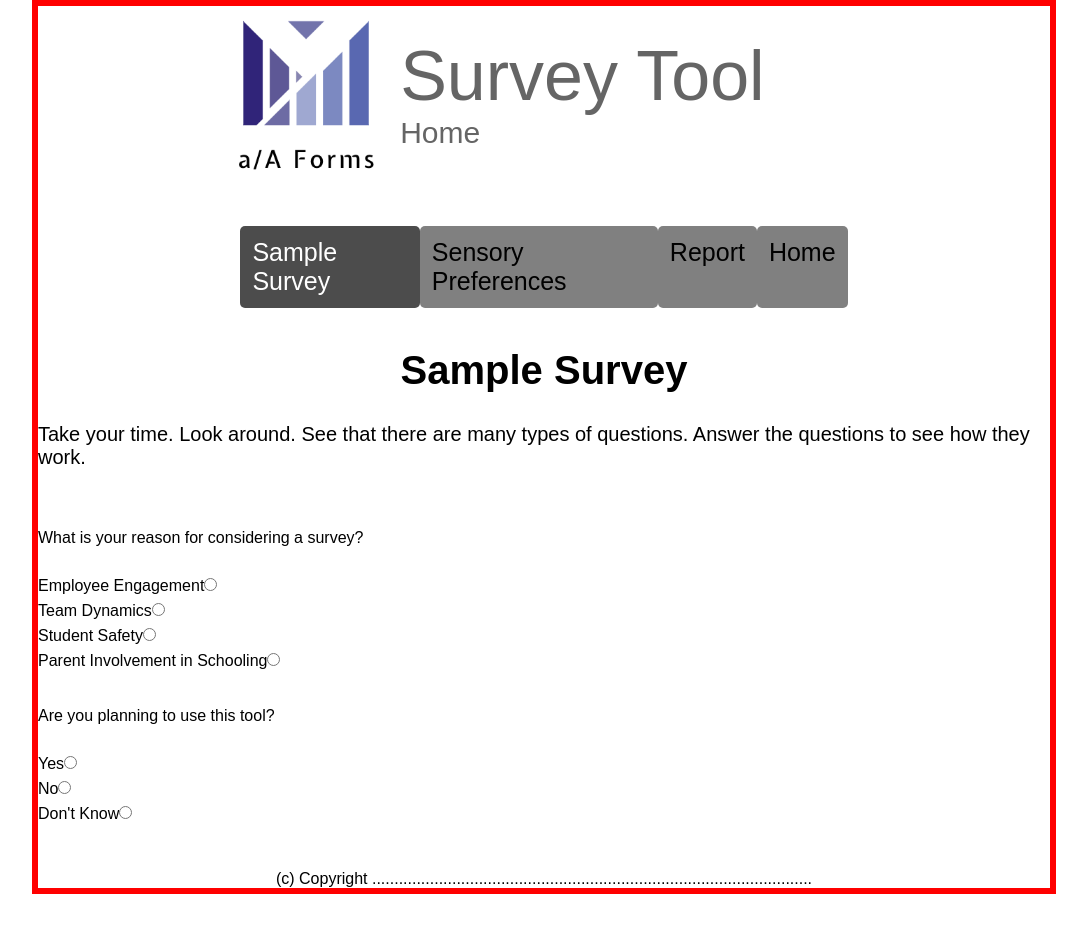
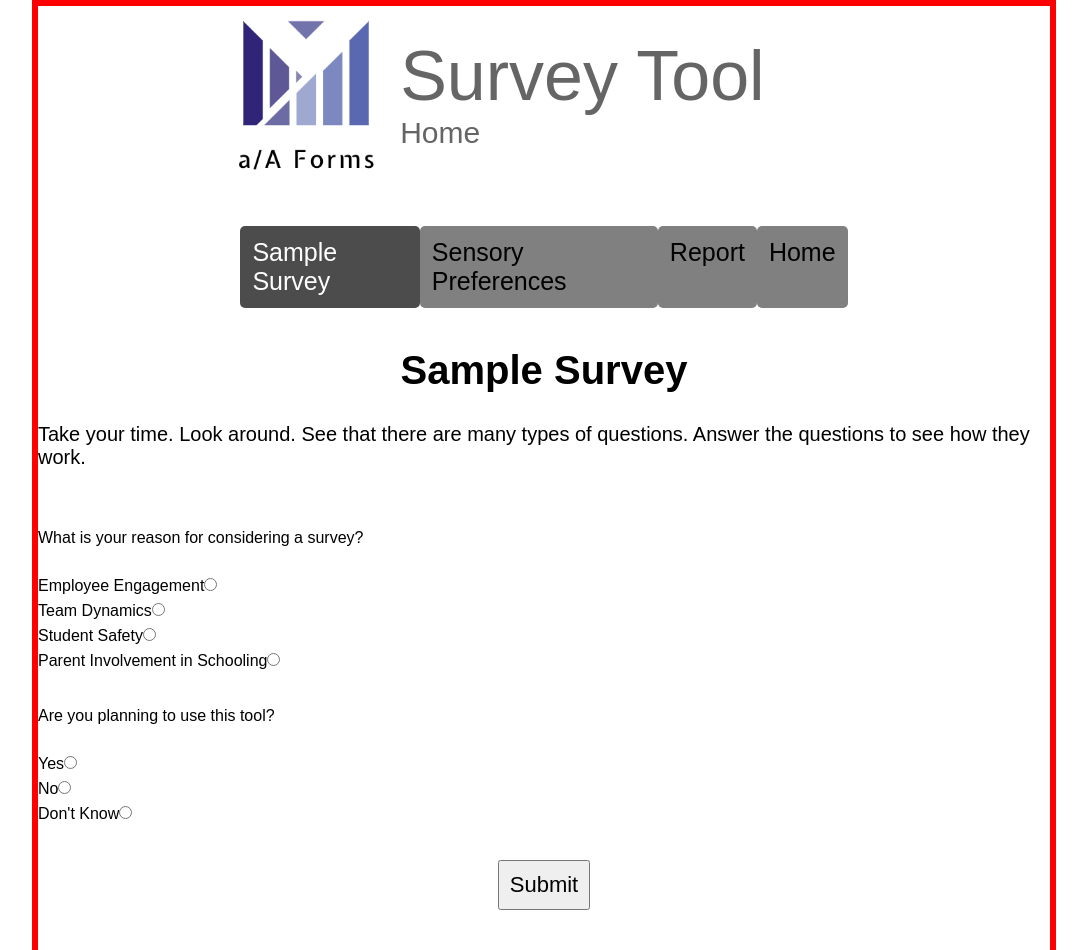
Before and after one commit to michael-carvajal/advanced-form-react, a React (Create React App) app: page /sample-survey in a window 1280 px wide. Shown: the top 950 px of the page, without its empty margins (96-1183 px from the left). Before the commit the page ends 894 px from the top, so only its background shows below. Built offline with nearby package versions, Linux system fonts and the light colour scheme.

Commit message:
added context for the first two sample survey questions

```diff
--- /dev/null
+++ b/src/components/Context/SampleSurveyContext.js
@@ -0,0 +1,19 @@
+import { createContext, useContext, useState } from 'react';
+
+export const SampleSurveyContext = createContext();
+export default function SampleSurveyProvider(props) {
+    const [MCQ1, setMCQ1] = useState("")
+    const [MCQ2, setMCQ2] = useState("")
+
+    return (
+        <SampleSurveyContext.Provider
+            value={{
+                MCQ1, setMCQ1,
+MCQ2, setMCQ2
+            }}
+        >
+            {props.children}
+        </SampleSurveyContext.Provider>
+    )
+}
+export const CustomSampleSurveyHook = () => useContext(SampleSurveyContext)
--- a/src/components/SampleSurvey/MCQ.js
+++ b/src/components/SampleSurvey/MCQ.js
@@ -1,10 +1,16 @@
-import { useState } from "react";
+import { useEffect, useState } from "react";
+import { CustomSampleSurveyHook } from "../Context/SampleSurveyContext";
 
 const MCQ = ({ sample }) => {
     const mcqs = sample.questions.filter(question => question.type === "mcq")
     // console.log(mcqs);
-    const [MCQ1, setMCQ1] = useState("")
-    const [MCQ2, setMCQ2] = useState("")
+    const { MCQ1, setMCQ1,
+MCQ2, setMCQ2 } = CustomSampleSurveyHook()
+
+    useEffect(() => {
+        // const errors = {}
+    })
+console.log(MCQ1, MCQ2);
     return (
         <div className='mcq'>
             {mcqs.map((question, questionIndex) => {
@@ -15,16 +21,15 @@ const MCQ = ({ sample }) => {
                             {question.stem}
                         </div>
                         {question.options.map((option, index) => {
-                            const questioChecked = questionIndex === 0 ? MCQ1 === option.text : MCQ2 === option.text
+                            const questionChecked = questionIndex === 0 ? MCQ1 === option.text : MCQ2 === option.text
+                            // console.log(questionChecked);
                             return (
                                 <div className="q-choice" key={index}>
                                     <label htmlFor={question.stem} >
                                         {option.text}
                                     </label>
-                                    <input type="radio" name={`MCQ#${questionIndex}`} checked={questioChecked} value={option.text}
-                                        onChange={(e) => {
-                                        setMCQ1(e.target.value)
-                                    }}
+                                    <input type="radio" name={`MCQ#${questionIndex}`} checked={questionChecked} value={option.text}
+                                        onChange={(e) => questionIndex === 0 ? setMCQ1(e.target.value): setMCQ2(e.target.value)}
                                     />
                                 </div >
                             )
--- a/src/components/SampleSurvey/SampleSurvey.js
+++ b/src/components/SampleSurvey/SampleSurvey.js
@@ -2,6 +2,9 @@ import sample from '../../_assets/sample.json';
 import MCQ from './MCQ'
 const SampleSurvey = () => {
 
+    const handleSubmit = (e) => {
+        e.preventDefault()
+    }
 
     // console.log(mcqs);
     return (
@@ -10,6 +13,9 @@ const SampleSurvey = () => {
             <h2 style={{ textAlign: "center", fontSize: '40px' }}>{sample.name}</h2>
             <p style={{ fontSize: '20px' }}>{sample.instructions}</p>
             <MCQ sample={sample} />
+
+
+            <button onSubmit={handleSubmit}>Submit</button>
         </div>
     )
 }
--- a/src/index.css
+++ b/src/index.css
@@ -91,3 +91,9 @@ nav {
     margin-bottom: 7px;
 
 }
+button {
+    width: fit-content;
+    align-self: center;
+    font-size: 22px;
+    padding: 10px;
+}
--- a/src/index.js
+++ b/src/index.js
@@ -4,15 +4,18 @@ import './index.css';
 import App from './App';
 import { BrowserRouter } from 'react-router-dom/cjs/react-router-dom';
 import PageProvider from './components/Context/PageContext';
+import SampleSurveyProvider from './components/Context/SampleSurveyContext';
 
 const Root = () => {
   return (
+    <SampleSurveyProvider>
+
     <PageProvider>
-
     <BrowserRouter>
       <App />
     </BrowserRouter>
     </PageProvider>
+    </SampleSurveyProvider>
   )
 }
 
```
